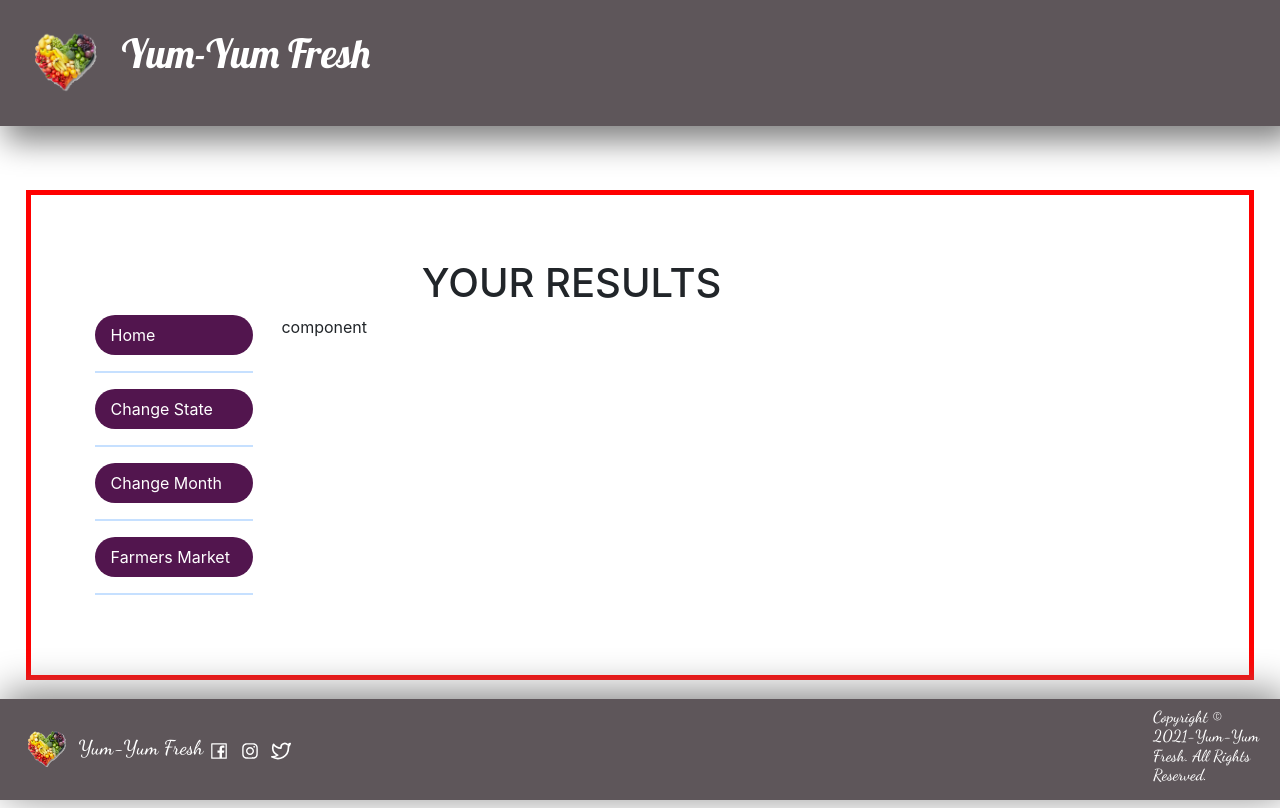
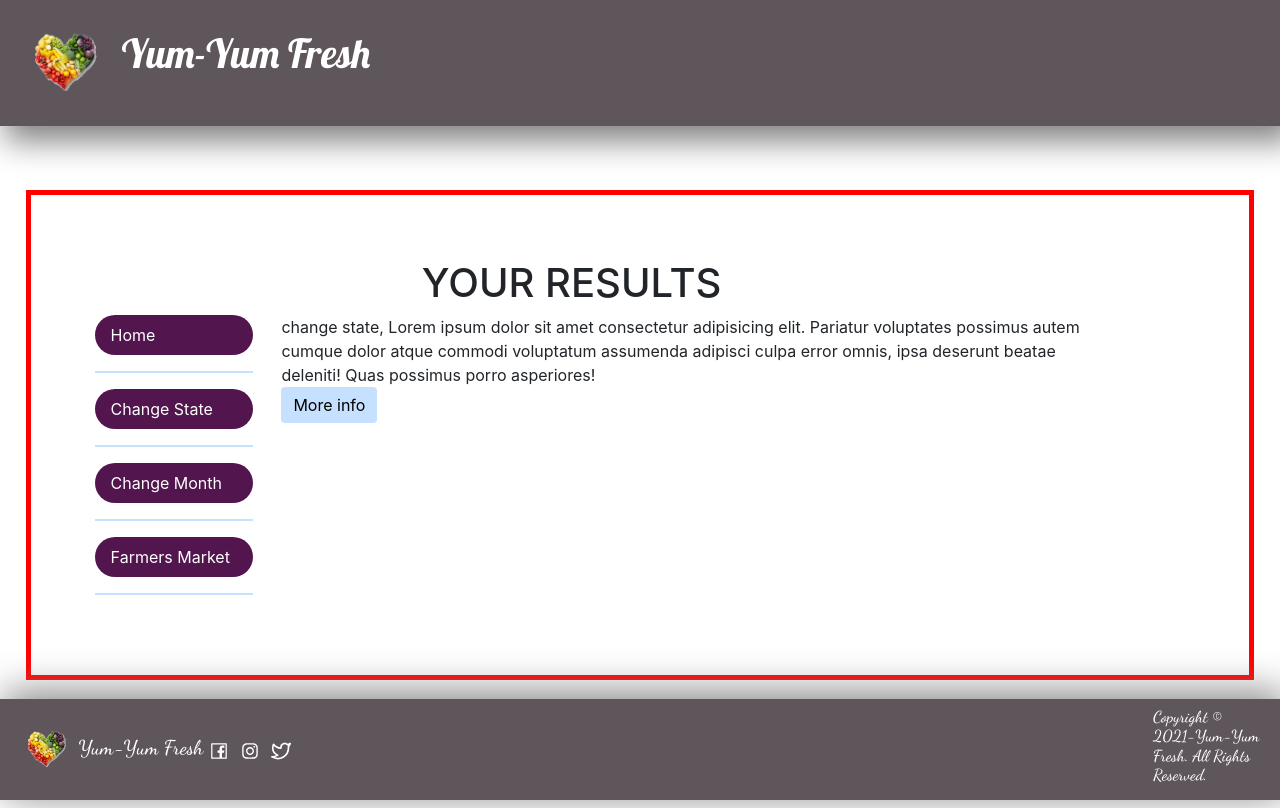
Before and after one commit to YumYumFresh/frontend-V2, a React (Create React App) app: page /state in a window 1280 px wide. Both pictures are taken after a click on the tab "Change State". Built offline with nearby package versions, Linux system fonts and the light colour scheme; no server answers.

Commit message:
farmers market search api

```diff
--- a/package.json
+++ b/package.json
@@ -7,6 +7,7 @@
     "@testing-library/react": "^11.1.0",
     "@testing-library/user-event": "^12.1.10",
     "animate.css": "^4.1.1",
+    "axios": "^0.21.1",
     "bootstrap": "^4.6.0",
     "react": "^17.0.2",
     "react-bootstrap": "^1.5.2",
--- a/src/App.js
+++ b/src/App.js
@@ -16,7 +16,6 @@ function App() {
         <Route path="/season" render="" />
         <Route path="/state" render="" />
       </Switch>
-
       <NavBar />
       <div className="app__content">
         <Header />
--- /dev/null
+++ b/src/components/FarmersMarket.js
@@ -0,0 +1,17 @@
+import React, { useEffect } from 'react'
+import axios from 'axios';
+
+const FarmersMarket = () => {
+
+    useEffect(()=>{
+        axios.get("https://search.ams.usda.gov/farmersmarkets/v1/data.svc/zipSearch?zip=08827")
+        .then(res => console.log(res))
+    })
+    return (
+        <div>
+           farmers market
+        </div>
+    )
+}
+
+export default FarmersMarket
--- a/src/components/card.js
+++ b/src/components/card.js
@@ -3,7 +3,7 @@ import Card from "react-bootstrap/Card";
 import Col from "react-bootstrap/esm/Col";
 import Row from "react-bootstrap/esm/Row";
 import Fruits from "../images/fruit.PNG";
-import Modals from "./Modals";
+
 
 const card = () => {
   return (
@@ -19,7 +19,6 @@ const card = () => {
                   Some quick example text to build on the card title and make up
                   the bulk of the card's content.
                   <br/>
-                  <Modals />
                 </Card.Text>
               </Card.Body>
             </Card>
@@ -35,7 +34,6 @@ const card = () => {
                   Some quick example text to build on the card title and make up
                   the bulk of the card's content.
                   <br/>
-                  <Modals />
                 </Card.Text>
               </Card.Body>
             </Card>
@@ -51,7 +49,6 @@ const card = () => {
                   Some quick example text to build on the card title and make up
                   the bulk of the card's content.
                   <br/>
-                  <Modals />
                 </Card.Text>
               </Card.Body>
             </Card>
--- a/src/components/tab.js
+++ b/src/components/tab.js
@@ -5,6 +5,8 @@ import Row from "react-bootstrap/Row";
 import Col from "react-bootstrap/Col";
 import Nav from "react-bootstrap/Nav";
 import Card from "../components/card";
+import FarmersMarket from './FarmersMarket'
+import Modals from "./Modals";
 
 const tab = () => {
   return (
@@ -14,19 +16,27 @@ const tab = () => {
           <Col sm={3} lg={2}>
             <Nav className="flex-column">
               <Nav.Item>
-                <Nav.Link  className="tab__link" eventKey="first">Home</Nav.Link>
+                <Nav.Link className="tab__link" eventKey="first">
+                  Home
+                </Nav.Link>
               </Nav.Item>
               <hr className="tab__hr" />
               <Nav.Item>
-                <Nav.Link  className="tab__link" eventKey="second">Change State</Nav.Link>
+                <Nav.Link className="tab__link" eventKey="second">
+                  Change State
+                </Nav.Link>
               </Nav.Item>
               <hr className="tab__hr" />
               <Nav.Item>
-                <Nav.Link  className="tab__link" eventKey="third">Change Month</Nav.Link>
+                <Nav.Link className="tab__link" eventKey="third">
+                  Change Month
+                </Nav.Link>
               </Nav.Item>
               <hr className="tab__hr" />
               <Nav.Item>
-                <Nav.Link  className="tab__link" eventKey="fourth">Farmers Market</Nav.Link>
+                <Nav.Link className="tab__link" eventKey="fourth">
+                  Farmers Market
+                </Nav.Link>
               </Nav.Item>
               <hr className="tab__hr" />
             </Nav>
@@ -36,9 +46,25 @@ const tab = () => {
               <Tab.Pane eventKey="first">
                 <Card />
               </Tab.Pane>
-              <Tab.Pane eventKey="second">component</Tab.Pane>
-              <Tab.Pane eventKey="third">component</Tab.Pane>
-              <Tab.Pane eventKey="fourth">component</Tab.Pane>
+              <Tab.Pane eventKey="second">
+                change state, Lorem ipsum dolor sit amet consectetur adipisicing
+                elit. Pariatur voluptates possimus autem cumque dolor atque
+                commodi voluptatum assumenda adipisci culpa error omnis, ipsa
+                deserunt beatae deleniti! Quas possimus porro asperiores!
+                <br/>
+                <Modals />
+              </Tab.Pane>
+              <Tab.Pane eventKey="third">
+                change date, Lorem ipsum dolor sit amet consectetur adipisicing
+                elit. Nulla voluptatem maiores saepe amet! Ea consequatur
+                laborum ipsum, molestiae ex voluptas fugit ab veniam quo?
+                Distinctio corrupti modi dolorum quasi fugiat.
+                <br/>
+                <Modals />
+              </Tab.Pane>
+              <Tab.Pane eventKey="fourth">
+                <FarmersMarket/>
+              </Tab.Pane>
             </Tab.Content>
           </Col>
         </Row>
```
Also changed, not shown: 2 other files (tests, documents, lock files or other folders).
